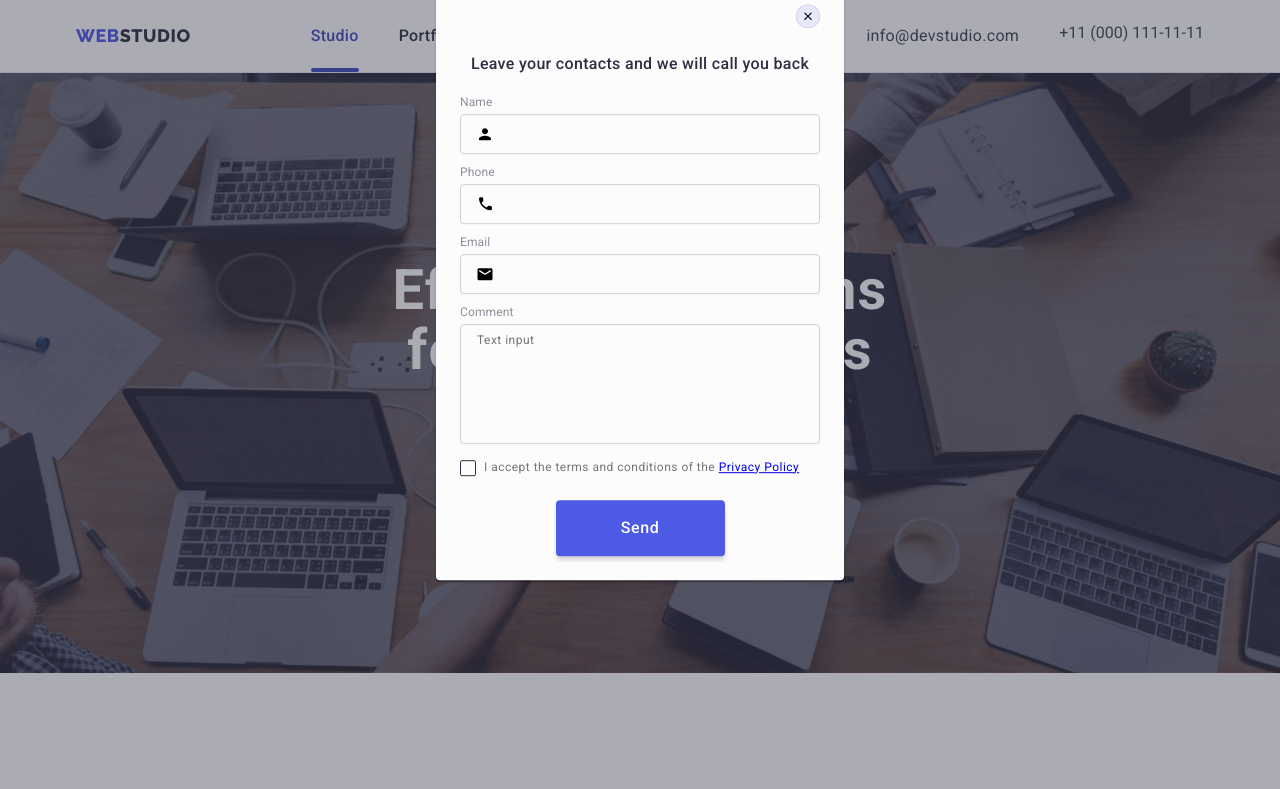
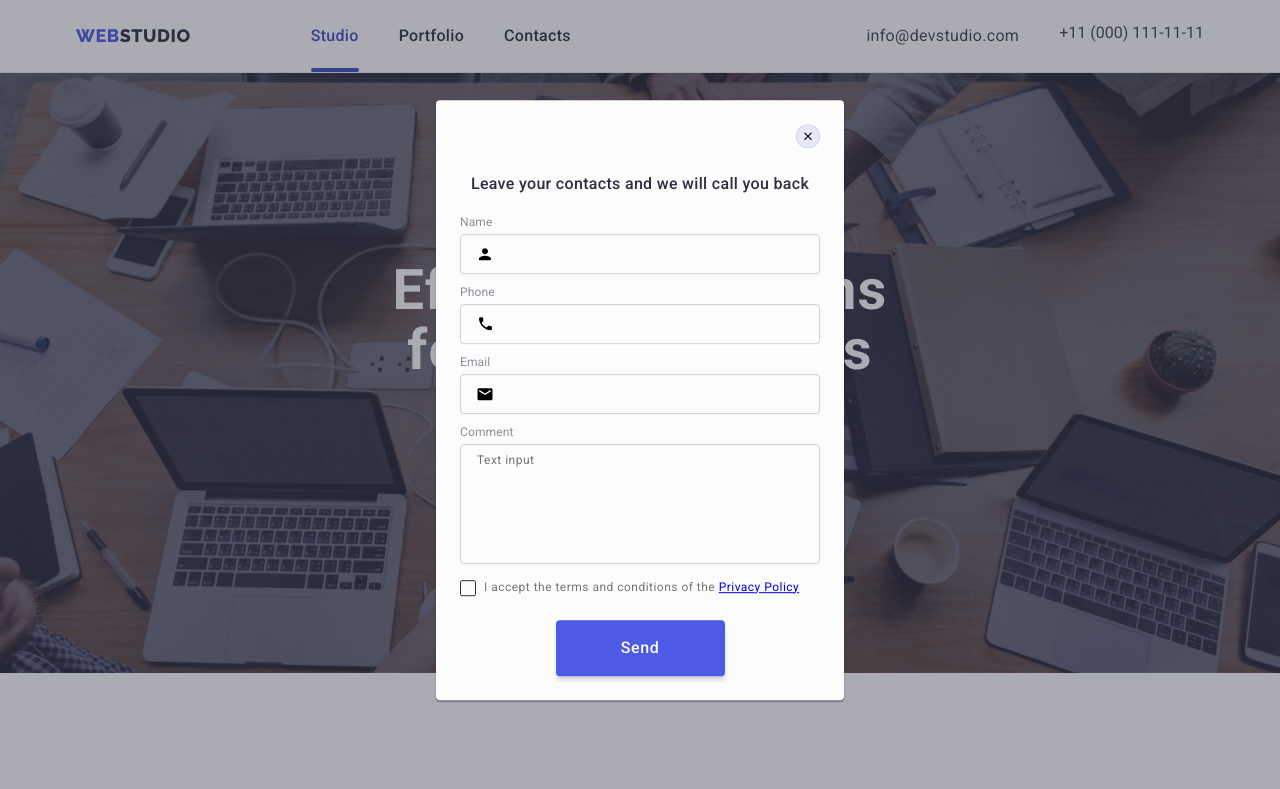
Before and after one commit to Maryna-Lasitsyna/goit-markup-hw-07, a plain HTML site: page index.html in a window 1280 px wide. Both pictures are taken after a click on the button "Order Service". Shown: the top 789 px of the page. Drawn offline with nearby package versions, Linux system fonts and the light colour scheme.

Commit message:
Update styles.css

```diff
--- a/css/styles.css
+++ b/css/styles.css
@@ -502,7 +502,7 @@ img {
 
 .modal {
   position: absolute;
-  top: 35%;
+  top: 50%;
   left: 50%;
   transform: translate(-50%, -50%) scale(1);
   transition: transform var(--transition-dur-and-fun);
```
